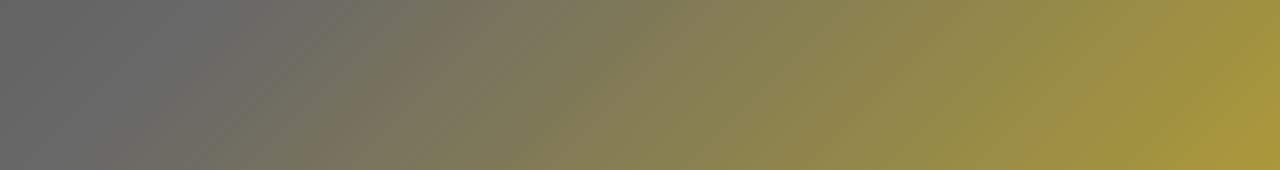
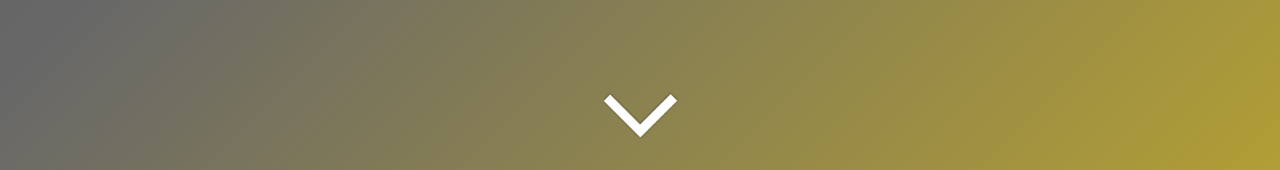
Before and after one commit to nlweber3/My-Portfolio, a plain HTML site: page index.html in a window 1280 px wide. Shown: the part 630-800 px from the top of the page. Drawn offline with nearby package versions, Linux system fonts and the light colour scheme.

Commit message:
added animated page arrow

```diff
--- a/assets/CSS/style.css
+++ b/assets/CSS/style.css
@@ -155,7 +155,18 @@ h5 {
     margin-top: 100px;
     margin-bottom: 100px;
 }
-
+#arrow-div {
+    text-align: center;
+    position: fixed;
+    bottom:0;
+    width: 100%;
+    vertical-align: bottom!important;
+}
+#arrow {
+    height:100px;
+    width: 100px;
+    vertical-align: bottom!important;
+}
 
 @media screen
   and (min-width: 300px)
--- a/assets/JavaScript/index.js
+++ b/assets/JavaScript/index.js
@@ -14,4 +14,14 @@ $(document).ready(function () {
     $('.card').hover(
         function () { $(this).toggleClass('animated tada') }
     )
+    //arrow show and hide
+    $('#arrow-div').hide();
+    setTimeout(function() {
+        $('#arrow-div').fadeIn();
+    }, 3000);
+    //hide arrow on page scroll
+    $(window).scroll(function() {
+        $('#arrow-div').fadeOut();
+    });
+
 });
--- a/index.html
+++ b/index.html
@@ -51,6 +51,9 @@
   <div class="main-body">
     <h1 class="animated zoomIn">Nick Weber</h1>
     <h5 id="delay" class="animated zoomIn">Full Stack Web Developer</h5>
+    <div id="arrow-div">
+      <img class="animated bounce" id="arrow" src="assets/images/whitearrow.png">
+    </div>
   </div>
 
 
```
Also changed, not shown: assets/images/whitearrow.png (added).
